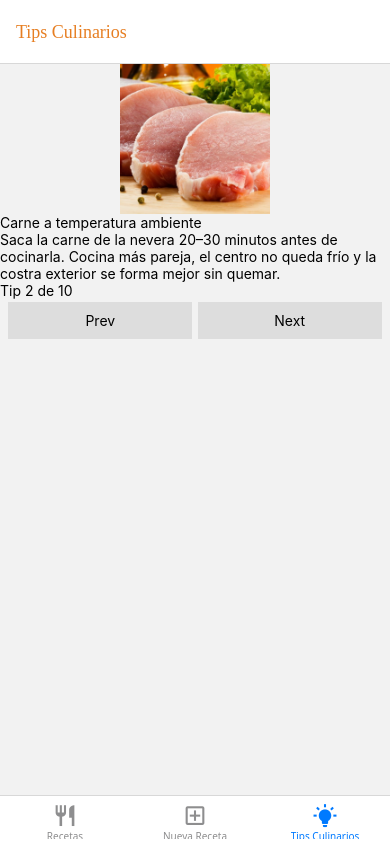
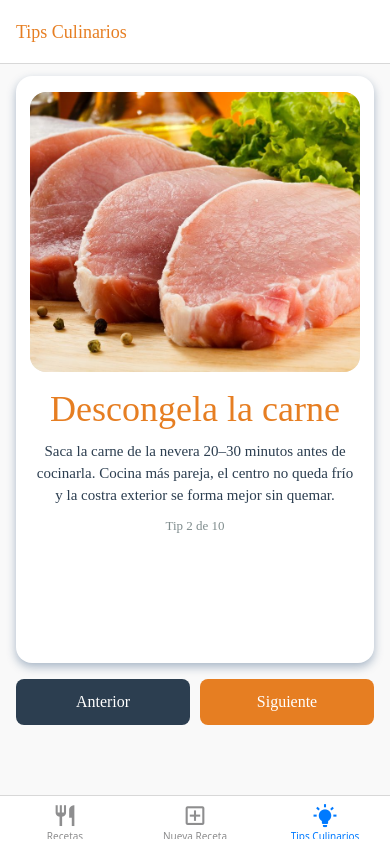
Before and after one commit to paoolisboa/TallerCookBook, a React Native app: screen /Tips in a window 390 px wide. Built offline with nearby package versions, Linux system fonts and the light colour scheme.

Commit message:
feat: ADD styles completed CookingTipsScreen

```diff
--- a/src/data/cookingTipsData.js
+++ b/src/data/cookingTipsData.js
@@ -18,7 +18,7 @@ export const COOKING_TIPS = [
   },
   {
     image: carneImg,
-    title: "Carne a temperatura ambiente",
+    title: "Descongela la carne",
     description:
       "Saca la carne de la nevera 20–30 minutos antes de cocinarla. Cocina más pareja, el centro no queda frío y la costra exterior se forma mejor sin quemar.",
   },
--- a/src/screens/CookingTipsScreen.js
+++ b/src/screens/CookingTipsScreen.js
@@ -1,7 +1,8 @@
 import React, { useEffect, useState } from 'react'
-import { Text, StyleSheet, View, TouchableOpacity, Image } from 'react-native'
+import { Text, View, TouchableOpacity, Image } from 'react-native'
 import { SafeAreaProvider, SafeAreaView } from 'react-native-safe-area-context'
 import COOKING_TIPS from "./../data/cookingTipsData"
+import styles from '../styles/CookingTipsStyles'
 
 const CookingTipsScreen = () => {
 
@@ -24,33 +25,39 @@ const CookingTipsScreen = () => {
 
     return (
         <SafeAreaProvider>
-            <SafeAreaView>
-                <View>
+            <SafeAreaView style={styles.safeArea}>
+                <View style={styles.screenInner}>
+                    <View style={styles.tipCard}>
+                        <View style={styles.cardBody}>
+                            <View style={styles.tipImageFrame}>
                                 <Image
                                     style={styles.tipImage}
                                     source={tips[currentIndex].image}
                                 />
-                    <Text>
+                            </View>
+                            <Text style={styles.tipTitle}>
                                 {tips[currentIndex].title}
                             </Text>
-                    <Text>
+                            <Text style={styles.tipDescription}>
                                 {tips[currentIndex].description}
                             </Text>
-                    <Text>
+                            <Text style={styles.tipCounter}>
                                 {infoIndex}
                             </Text>
+                        </View>
+                    </View>
                     <View style={styles.actions}>
                         <TouchableOpacity
-                            style={styles.button}
+                            style={[styles.button, styles.buttonPrev]}
                             onPress={() => { setCurrentIndex(currentIndex - 1 === -1 ? 9 : currentIndex - 1) }}
                         >
-                            <Text>Prev</Text>
+                            <Text style={styles.buttonLabel}>Anterior</Text>
                         </TouchableOpacity>
                         <TouchableOpacity
-                            style={styles.button}
+                            style={[styles.button, styles.buttonNext]}
                             onPress={() => { setCurrentIndex((prev) => (prev + 1) % tips.length) }}
                         >
-                            <Text>Next</Text>
+                            <Text style={styles.buttonLabel}>Siguiente</Text>
                         </TouchableOpacity>
                     </View>
                 </View>
@@ -59,28 +66,4 @@ const CookingTipsScreen = () => {
     )
 }
 
-const styles = StyleSheet.create({
-    container: {
-        flex: 1,
-    },
-    actions: {
-        flexDirection: 'row',
-        flexWrap: 'wrap',
-        justifyContent: 'space-evenly',
-        width: '100%',   // ocupa todo el ancho
-        padding: 3,      // simula gap interno
-    },
-    button: {
-        width: '48%',
-        alignItems: 'center',
-        backgroundColor: '#DDDDDD',
-        padding: 10,
-    },
-    tipImage: {
-        width: 150,
-        height: 150,
-        alignSelf: 'center'
-      },
-});
-
 export default CookingTipsScreen
--- a/src/styles/CookingTipsStyles.js
+++ b/src/styles/CookingTipsStyles.js
@@ -1,8 +1,99 @@
 import { StyleSheet } from 'react-native';
 
 const styles = StyleSheet.create({
+  safeArea: {
+      flex: 1,
+      backgroundColor: '#F9F9F9',
+  },
+  screenInner: {
+      flex: 1,
+      paddingHorizontal: 16,
+      paddingTop: 12,
+      paddingBottom: 12,
+  },
+  tipCard: {
+      height: '83%',
+      minHeight: 0,
+      backgroundColor: '#FFFFFF',
+      borderRadius: 16,
+      padding: 16,
+      elevation: 6,
+      shadowColor: '#153d6b',
+      shadowOffset: { width: 0, height: 4 },
+      shadowOpacity: 0.35,
+      shadowRadius: 10,
+  },
+  cardBody: {
+      flex: 1,
+      minHeight: 0,
+      alignItems: 'center',
+      paddingBottom: 8,
+  },
+  tipTitle: {
+      fontFamily: 'Poppins-Bold',
+      fontSize: 36,
+      color: '#E67E22',
+      textAlign: 'center',
+      marginTop: 16,
+      marginBottom: 10,
+  },
+  tipDescription: {
+      fontFamily: 'Poppins-Regular',
+      fontSize: 15,
+      color: '#2C3E50',
+      textAlign: 'center',
+      lineHeight: 22,
+      marginBottom: 12,
+  },
+  tipCounter: {
+      fontFamily: 'Poppins-Regular',
+      fontSize: 13,
+      color: '#7F8C8D',
+  },
   container: {
-    flex: 1,
+      flex: 1,
+  },
+  actions: {
+      flexDirection: 'row',
+      flexWrap: 'wrap',
+      justifyContent: 'space-between',
+      width: '100%',
+      marginTop: 16,
+      flexShrink: 0,
+      gap: 10,
+  },
+  button: {
+      flex: 1,
+      minWidth: '45%',
+      alignItems: 'center',
+      justifyContent: 'center',
+      paddingVertical: 14,
+      paddingHorizontal: 12,
+      borderRadius: 8,
+  },
+  buttonPrev: {
+      backgroundColor: '#2C3E50',
+  },
+  buttonNext: {
+      backgroundColor: '#E67E22',
+  },
+  buttonLabel: {
+      color: '#FFFFFF',
+      fontFamily: 'Poppins-Bold',
+      fontSize: 16,
+  },
+  tipImageFrame: {
+      width: 330,
+      height: 280,
+      borderRadius: 16,
+      overflow: 'hidden',
+      alignSelf: 'center',
+      backgroundColor: '#ECECEC',
+  },
+  tipImage: {
+      width: '100%',
+      height: '100%',
+      resizeMode: 'cover',
   },
 });
 
```
Lines whose indentation alone changed are shown as unchanged.
